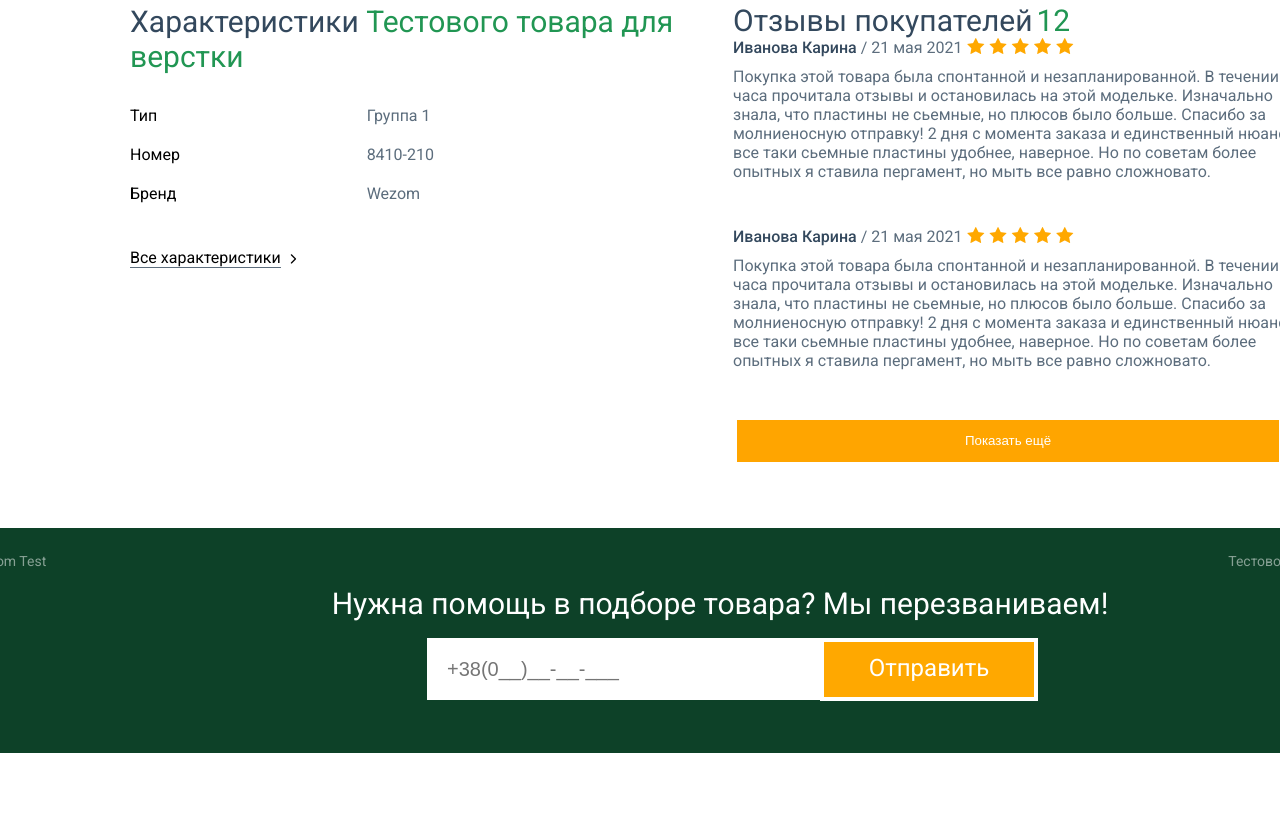
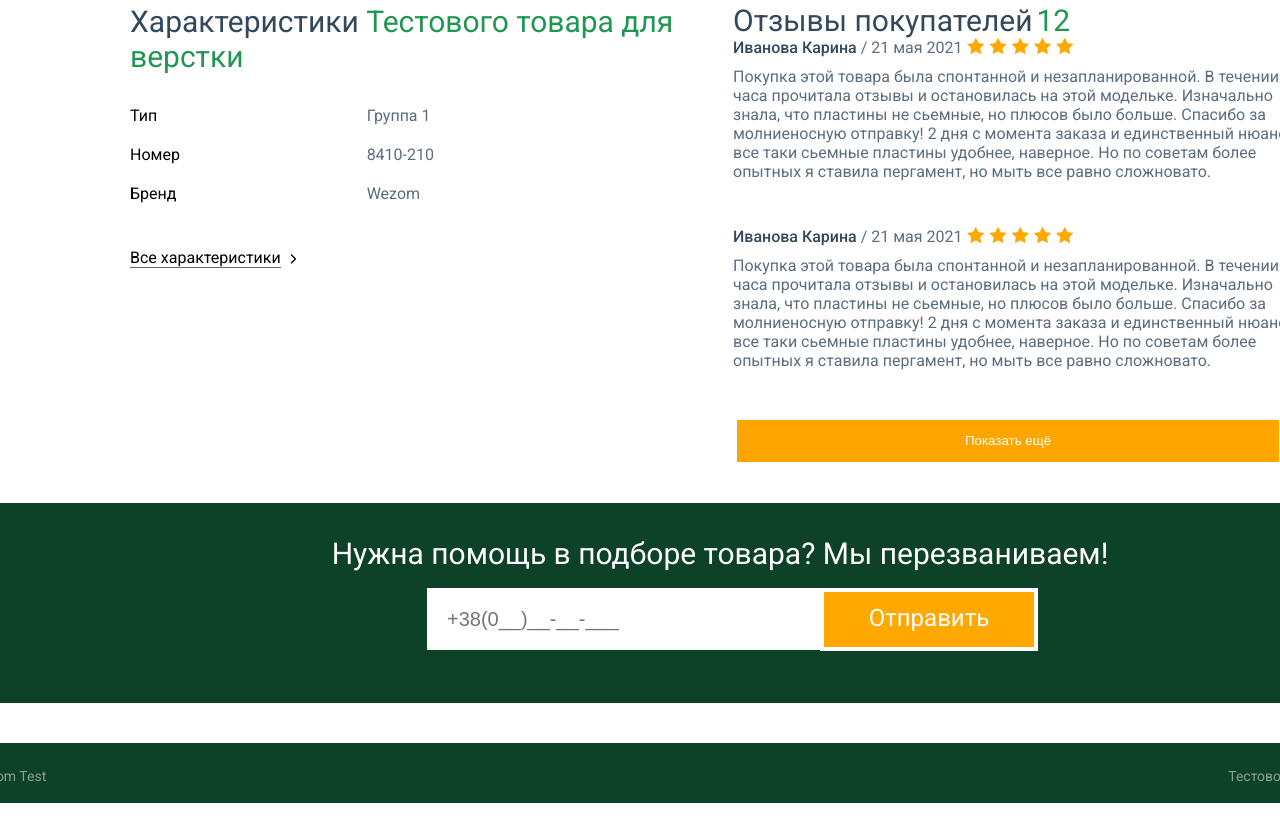
Before and after one commit to BishapS/Practice, a plain HTML site: page index.html in a window 1280 px wide. Shown: the part 874-1692 px from the top of the page. Drawn offline with Linux system fonts and the light colour scheme; files whose address does not match are found by name.

Commit message:
Add files via upload

```diff
--- a/css/styles.css
+++ b/css/styles.css
@@ -694,7 +694,7 @@ opacity: 0.5;
   width: 1440px;
   height: 200px;
   background-color: #0D4128;
-  top:150px;
+  margin-top:100px;
 }
 .elp{
   position: relative;
@@ -739,10 +739,11 @@ opacity: 0.5;
   height: 60px;
   background-color: #0D4128;
   left: calc(50% - 1920px/2);
+  margin-top: 40px;
 }
 .main{
   position: relative;
-  top: 75px;
+  margin-top: 75px;
 }
 .foot span{
   position: relative;
```
Also changed, not shown: index.html (+0 -1 lines).
